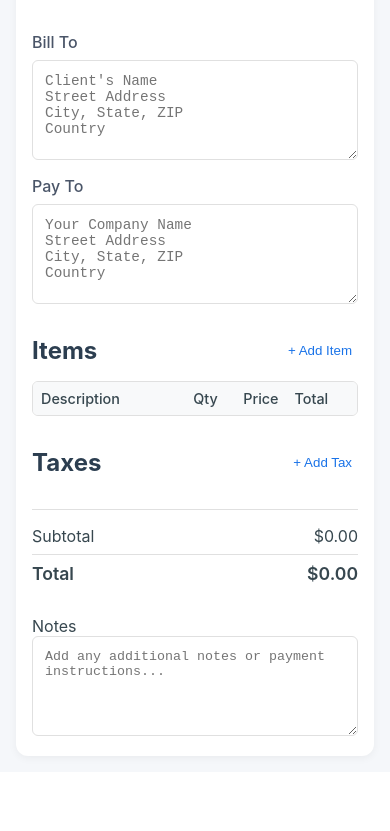
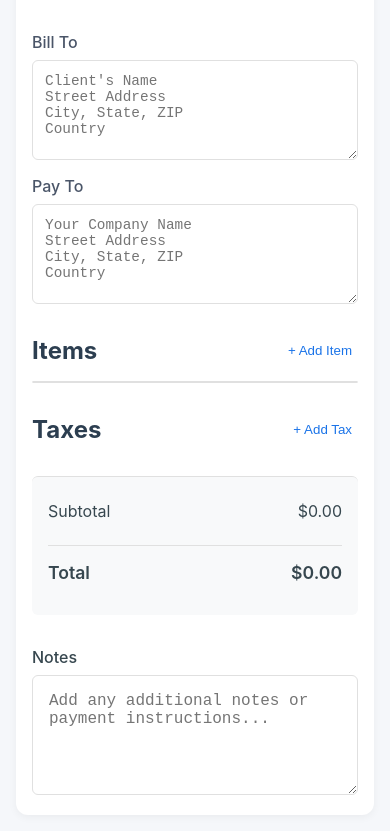
Before and after one commit to Hs918131/InFa, a Next.js app: page /invoice in a window 390 px wide. Shown: the part 626-1457 px from the top of the page. Before the commit the page ends 1398 px from the top, so only its background shows below. Built offline with nearby package versions, Linux system fonts and the light colour scheme.

Commit message:
update responsiveness

```diff
--- a/styles/Invoice.module.css
+++ b/styles/Invoice.module.css
@@ -338,24 +338,99 @@
   }
 
   .tableHeader {
-    grid-template-columns: 2fr 0.5fr 0.5fr 0.8fr;
-    font-size: 0.9rem;
-    padding: 0.5rem;
+    grid-template-columns: 1fr;
+    padding: 0;
+    display: none;
   }
 
   .entryRow {
-    grid-template-columns: 2fr 0.5fr 0.5fr 0.8fr;
-    font-size: 0.9rem;
-    padding: 0.5rem;
+    grid-template-columns: 1fr;
+    gap: 0.5rem;
+    padding: 1rem;
+    border-bottom: 1px solid #e0e0e0;
+  }
+
+  .entryRow input {
+    width: 100%;
+  }
+
+  .entryRow input[type="text"]::before {
+    content: "Description";
+    display: block;
+    font-weight: 500;
+    margin-bottom: 0.25rem;
+  }
+
+  .entryTotal {
+    width: 100%;
+    padding-top: 0.5rem;
+    border-top: 1px dashed #e0e0e0;
   }
 
   .taxRow {
-    grid-template-columns: 1fr 0.5fr auto;
+    grid-template-columns: 1fr;
     gap: 0.5rem;
+    padding: 1rem;
+    border: 1px solid #e0e0e0;
+    border-radius: 6px;
+    margin-bottom: 1rem;
+  }
+
+  .taxRow input {
+    width: 100%;
+  }
+
+  .taxRateInput {
+    width: 100%;
+  }
+
+  .taxRateInput input {
+    width: 100%;
+  }
+
+  .entries,
+  .taxDetails {
+    margin: 2rem 0;
+  }
+
+  .summary {
+    margin-top: 2rem;
+    padding: 1rem;
+    background: #f8f9fa;
+    border-radius: 6px;
   }
 
   .summaryDetails {
     width: 100%;
+    margin: 0;
+  }
+
+  .subtotal,
+  .taxLine,
+  .total {
+    padding: 0.5rem 0;
+  }
+
+  .total {
+    margin-top: 1rem;
+    padding-top: 1rem;
+  }
+
+  .notes {
+    margin-top: 2rem;
+  }
+
+  .notes label {
+    display: block;
+    margin-bottom: 0.5rem;
+    font-weight: 500;
+  }
+
+  .notes textarea {
+    width: 100%;
+    min-height: 120px;
+    padding: 1rem;
+    font-size: 1rem;
   }
 
   .actions {
```
